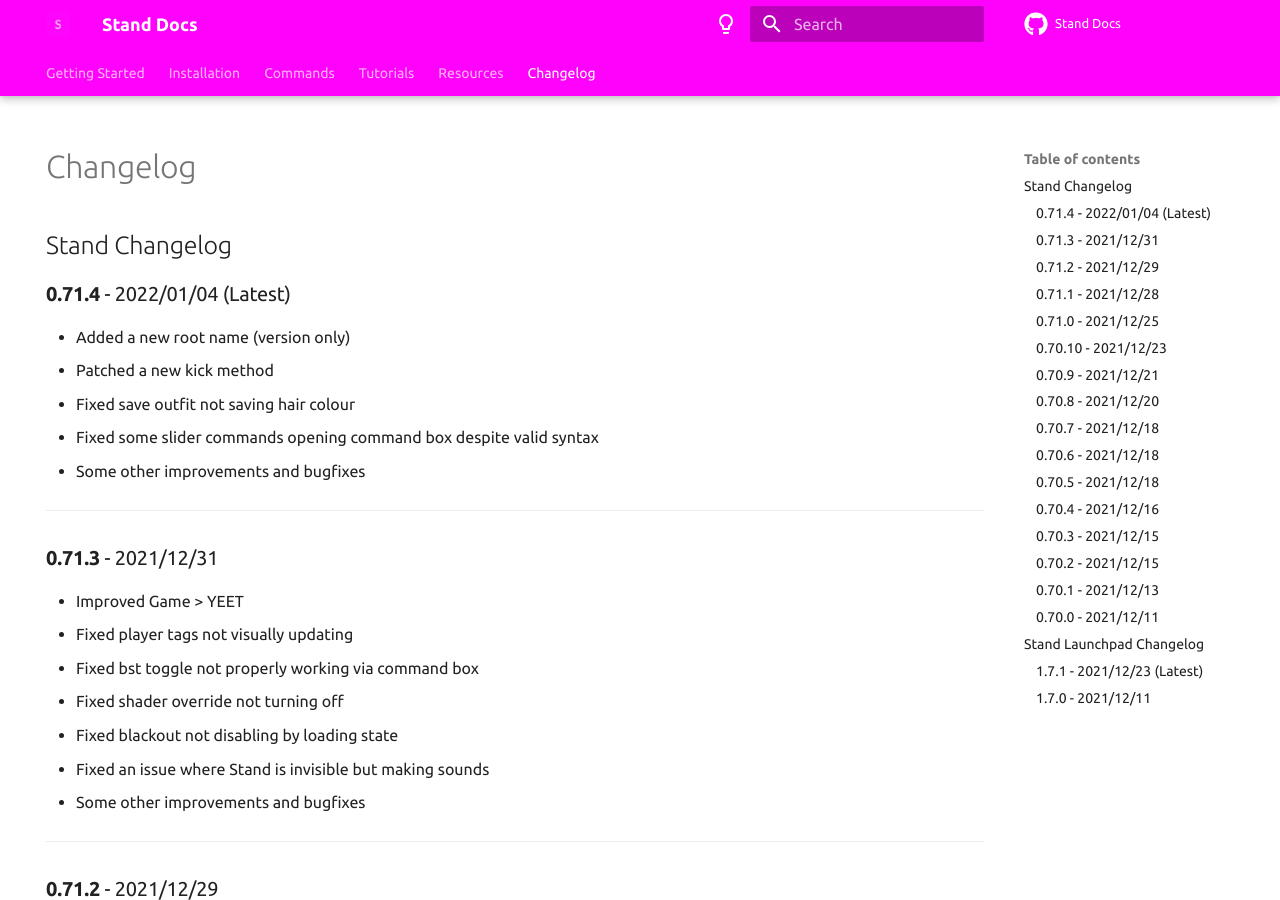
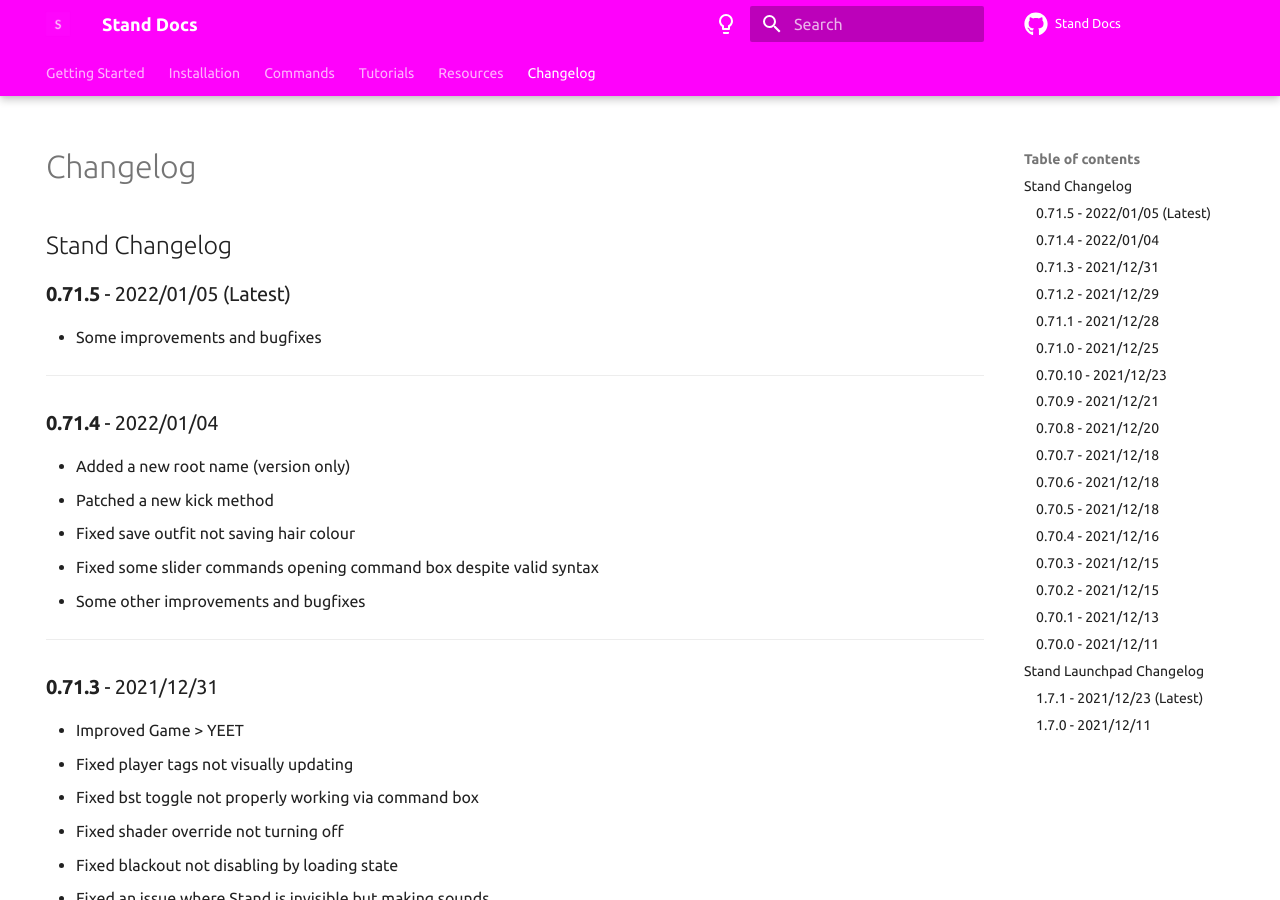
Before and after one commit to estradiols/stand-docs, an MkDocs documentation site: the page built from docs/changelog.md, in a window 1280 px wide and 900 px high. Built offline with MkDocs 1.6.1 and Material for MkDocs 9.7.7, drawn with Linux system fonts in a browser that asks for light colours; comment, search, counter and statistics services are not loaded; the version menu is left out.

Commit message:
Stand updated to 0.71.5

```diff
--- a/docs/changelog.md
+++ b/docs/changelog.md
@@ -5,7 +5,12 @@
 
 ## Stand Changelog
 
-### **0.71.4** - 2022/01/04 (Latest)
+### **0.71.5** - 2022/01/05 (Latest)
+- Some improvements and bugfixes
+
+---
+
+### **0.71.4** - 2022/01/04
 - Added a new root name (version only)
 - Patched a new kick method
 - Fixed save outfit not saving hair colour
--- a/docs/installation.md
+++ b/docs/installation.md
@@ -31,7 +31,7 @@
 But keep in mind that this will not have the auto update feature the launchpad offers.
 You can download the DLL from the Stand website but keep in mind to check if it's the latest version.
 
-- [Stand 0.71.4.dll](https://stand.gg/Stand%200.71.4.dll)
+- [Stand 0.71.5.dll](https://stand.gg/Stand%200.71.5.dll)
 
 ## Activate Stand
 If you bought one of the premium versions of Stand and you already created an account on [stand.gg](https://stand.gg/).
```
